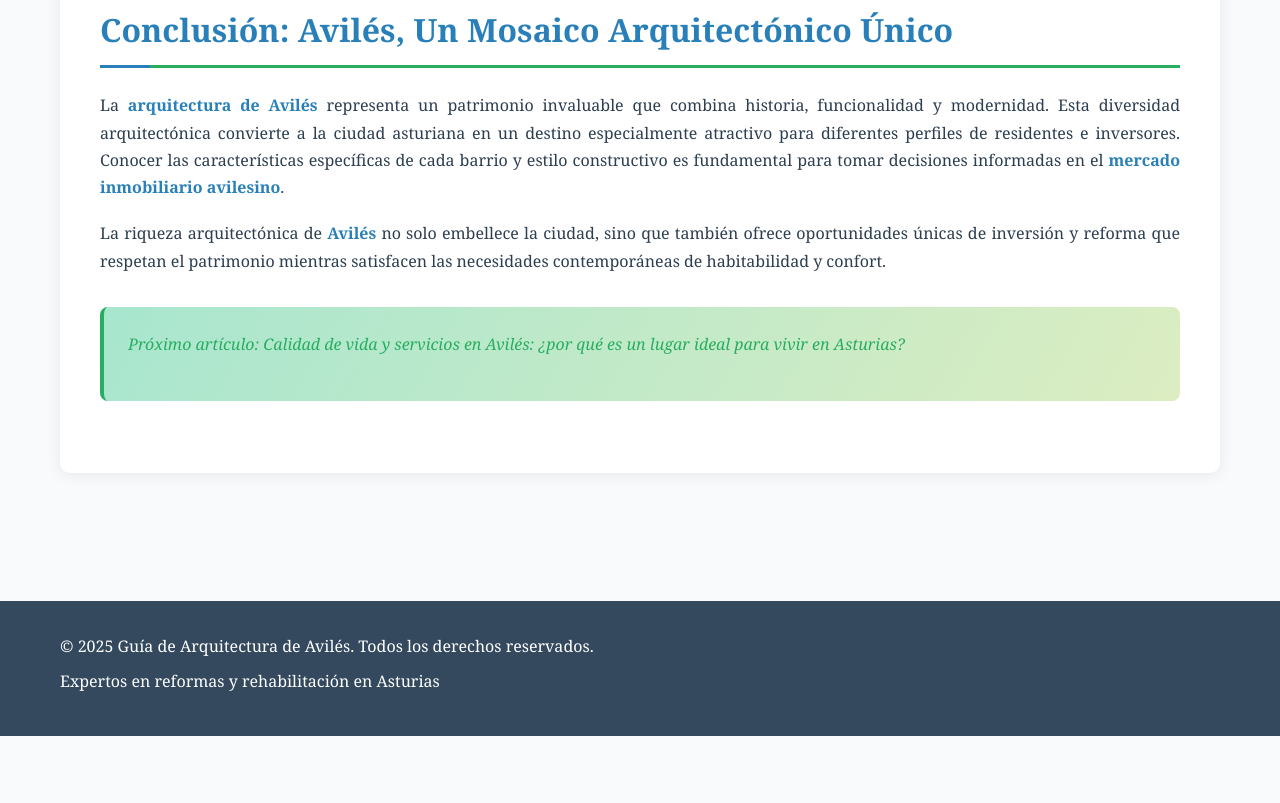
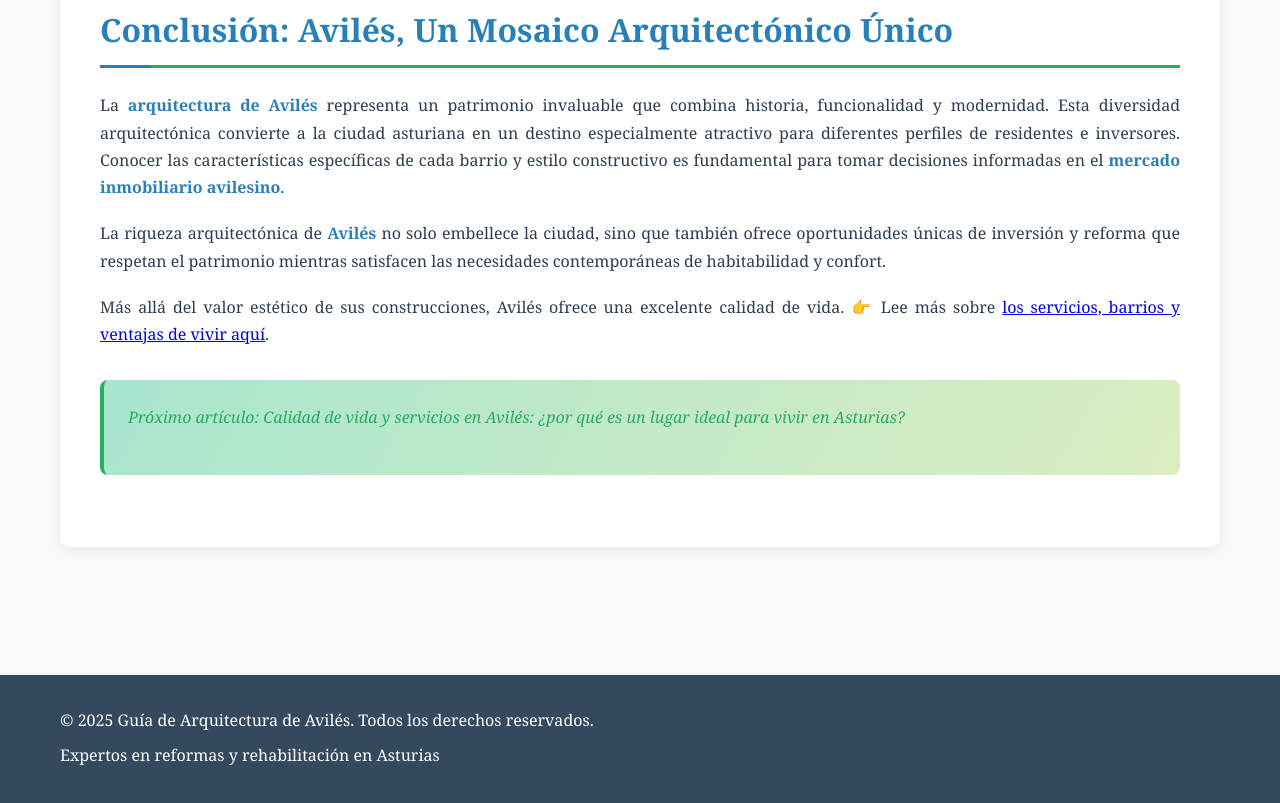
Before and after one commit to seoleon/arquitecturaaviles, a plain HTML site: page index.html in a window 1280 px wide. Shown: the part 5669-6472 px from the top of the page. Before the commit the page ends 6405 px from the top, so only its background shows below. Drawn offline with Linux system fonts and the light colour scheme.

Commit message:
Update index.html

```diff
--- a/index.html
+++ b/index.html
@@ -419,6 +419,8 @@
 
                 <p>La riqueza arquitectónica de <strong>Avilés</strong> no solo embellece la ciudad, sino que también ofrece oportunidades únicas de inversión y reforma que respetan el patrimonio mientras satisfacen las necesidades contemporáneas de habitabilidad y confort.</p>
 
+<p>Más allá del valor estético de sus construcciones, Avilés ofrece una excelente calidad de vida. 👉 Lee más sobre <a href="https://fire-join-5b9.notion.site/Calidad-de-vida-y-servicios-en-Avil-s-2105d9399725802495abe5764bb7ce68" target="_blank">los servicios, barrios y ventajas de vivir aquí</a>.</p>
+
                 <div class="highlight">
                     <p><em>Próximo artículo: Calidad de vida y servicios en Avilés: ¿por qué es un lugar ideal para vivir en Asturias?</em></p>
                 </div>
```
